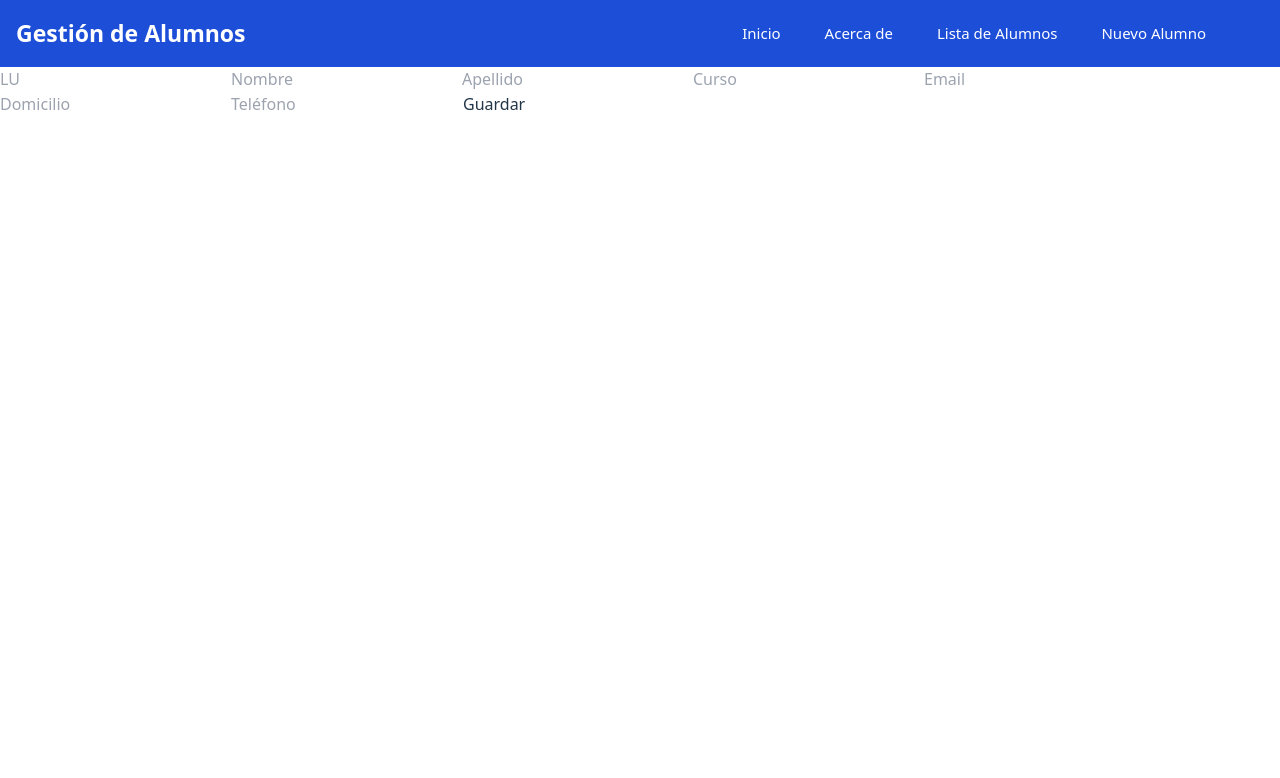
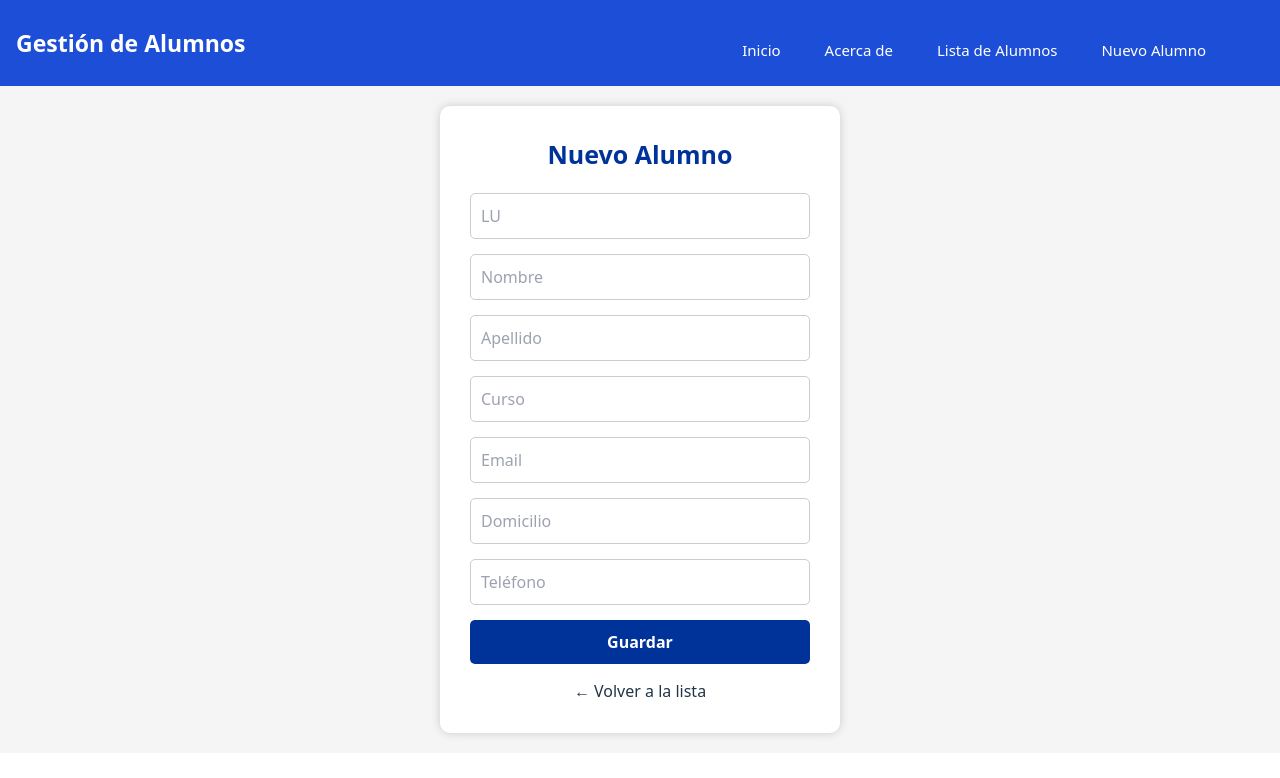
Before and after one commit to Juanpablo2511/pv_tp5_grupo2, a React (Vite) app in the folder tp5/: page /alumnos/nuevo in a window 1280 px wide. Shown: the top 778 px of the page. Built offline with nearby package versions, Linux system fonts and the light colour scheme.

Commit message:
estilo en nuevoAlumno

```diff
--- a/tp5/package.json
+++ b/tp5/package.json
@@ -12,7 +12,7 @@
   "dependencies": {
     "react": "^19.1.0",
     "react-dom": "^19.1.0",
-    "react-router-dom": "^7.6.1"
+    "react-router-dom": "^7.6.2"
   },
   "devDependencies": {
     "@eslint/js": "^9.25.0",
--- a/tp5/src/components/NavBar.jsx
+++ b/tp5/src/components/NavBar.jsx
@@ -1,6 +1,6 @@
 import { Link } from "react-router-dom"
 import "../css/NavBar-header.css";
-
+import React from "react";
 
 export default function NavBar() {
   return (
--- a/tp5/src/css/AlumnoCard.css
+++ b/tp5/src/css/AlumnoCard.css
@@ -1,5 +1,7 @@
 .container{
+
     display: flex;
+    flex-wrap: wrap;
     justify-content:center;
     gap:16px;
     margin: auto;
@@ -17,7 +19,7 @@
     display:flex;
     flex-direction: column;
 
-    background-color: #f9f9f9;
+    background-color: #f9f8f8;
 
 
 }
@@ -44,7 +46,7 @@
 }
 .card-botones a , .card-botones button{
     background-color: #4098f6;
-    color: white;
+    color: rgb(255, 255, 255);
     font-size:14px;
     border: none;
     padding: 8px 12px;
--- /dev/null
+++ b/tp5/src/css/NuevoALumno.css
@@ -0,0 +1,73 @@
+.formulario {
+    display: flex;
+    justify-content: center;
+    align-items: center;
+    padding: 20px;
+    background-color: #f5f5f5;
+    border: #2666e5;
+
+  }
+
+.formulario form {
+    background-color: #ffffff;
+       /* Fondo blanco del formulario */
+    border-radius: 10px;
+    padding: 30px;
+    box-shadow: 0 0 10px rgba(47, 47, 47, 0.2);
+    max-width: 400px;
+    width: 100%;
+}
+  form h4 {
+    text-align: center;
+    margin-bottom: 20px;
+    color: #003399;
+    font-weight: bold;
+    font-size: 25px;
+  }
+
+  .control {
+    display: block;
+    width: 100%;
+    padding: 10px;
+    margin-bottom: 15px;
+    border: 1px solid #ccc;
+    border-radius: 5px;
+    background-color: white;
+
+  }
+
+  .control:focus {
+    border-color: #003399;
+    outline: none;
+  }
+
+  .boton {
+    background-color: #003399;     /* Azul navbar */
+    color: white;
+    border: none;
+    padding: 10px;
+    width: 100%;
+    border-radius: 5px;
+    cursor: pointer;
+    font-weight: bold;
+  }
+
+  .boton:hover {
+    background-color: #001f66;
+  }
+
+  a {
+    display: inline-block;
+    margin-top: 15px;
+    text-decoration: none;
+    color: #003399;
+    font-weight: bold;
+  }
+
+  a:hover {
+    text-decoration: underline;
+  }
+.link-volver{
+    display: flex;
+    justify-content: center;
+}
--- a/tp5/src/index.css
+++ b/tp5/src/index.css
@@ -4,8 +4,8 @@
   font-weight: 400;
 
   color-scheme: light dark;
-  color: rgba(255, 255, 255, 0.87);
-  background-color: #242424;
+  color: rgba(17, 17, 17, 0.87);
+  background-color: #eeebeb;
 
   font-synthesis: none;
   text-rendering: optimizeLegibility;
@@ -43,7 +43,7 @@ button {
   font-size: 1em;
   font-weight: 500;
   font-family: inherit;
-  background-color: #1a1a1a;
+  background-color: #323131;
   cursor: pointer;
   transition: border-color 0.25s;
 }
--- a/tp5/src/pages/NuevoAlumno.jsx
+++ b/tp5/src/pages/NuevoAlumno.jsx
@@ -1,8 +1,9 @@
 // src/pages/NuevoAlumno.jsx
 import { useState } from "react";
 import { useNavigate } from "react-router-dom"
-
-export default function NuevoAlumno() {
+import "../css/NuevoAlumno.css"
+import { Link } from 'react-router-dom';
+export default function NuevoAlumno({agregarAlumno}) {
   const [alumno, setAlumno] = useState({
     id: "",
     nombre: "",
@@ -28,15 +29,22 @@ export default function NuevoAlumno() {
   };
 
   return (
-    <form onSubmit={handleSubmit}>
-      <input name="id" placeholder="LU" onChange={handleChange} required />
-      <input name="nombre" placeholder="Nombre" onChange={handleChange} required />
-      <input name="apellido" placeholder="Apellido" onChange={handleChange} required />
-      <input name="curso" placeholder="Curso" onChange={handleChange} />
-      <input name="email" placeholder="Email" onChange={handleChange} />
-      <input name="domicilio" placeholder="Domicilio" onChange={handleChange} />
-      <input name="telefono" placeholder="Teléfono" onChange={handleChange} />
-      <button type="submit">Guardar</button>
+    <div className="formulario">
+    <form  onSubmit={handleSubmit}>
+       <h4>Nuevo Alumno</h4>
+       <input className="control" name="id" placeholder="LU" type="text" onChange={handleChange} required />
+       <input className="control" name="nombre" placeholder="Nombre" type="text"  onChange={handleChange} required />
+       <input className="control" name="apellido" placeholder="Apellido" type="text"  onChange={handleChange} required />
+       <input className="control" name="curso" placeholder="Curso" type="text"  onChange={handleChange} />
+       <input className="control" name="email" placeholder="Email" type="email" onChange={handleChange} />
+       <input className="control" name="domicilio" placeholder="Domicilio" type="text"  onChange={handleChange} />
+       <input className="control" name="telefono" placeholder="Teléfono" type="text"  onChange={handleChange} />
+       <button className="boton" type="submit">Guardar</button>
+       <div className="link-volver">
+       <Link to="/Alumnos">← Volver a la lista</Link>
+       </div>
     </form>
+</div>
+
   );
 }
```
Also changed, not shown: 2 other files (tests, documents, lock files or other folders).
